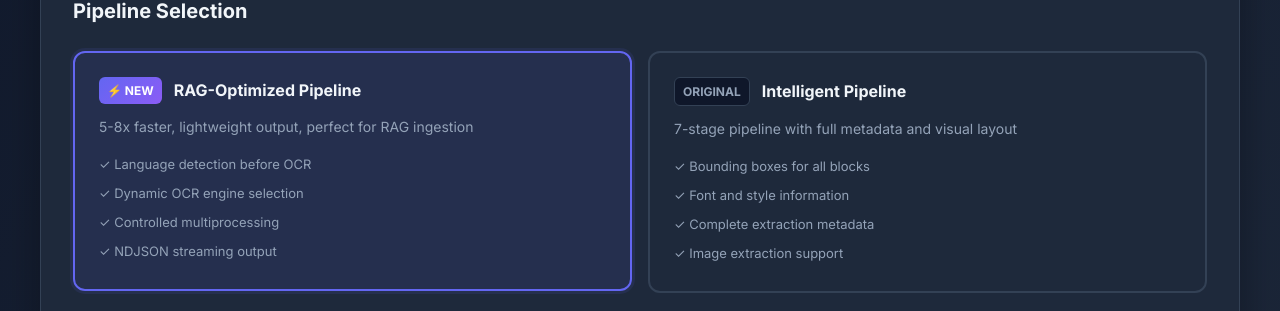
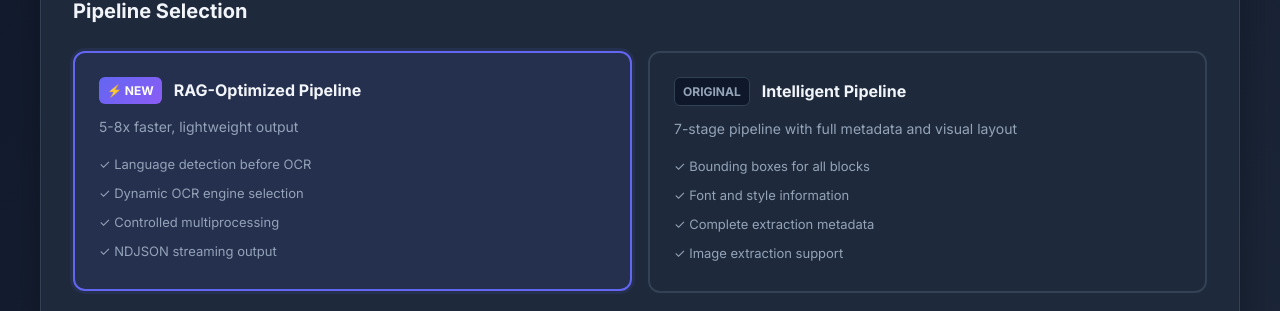
Before and after one commit to AmrMohamedNabih/parasing, a Flask app: page / in a window 1280 px wide. Shown: the part 670-981 px from the top of the page. Run offline with Flask 3, Linux system fonts and the light colour scheme.

Commit message:
index update

```diff
--- a/templates/index.html
+++ b/templates/index.html
@@ -58,7 +58,7 @@
                                     <span class="pipeline-badge rag">⚡ NEW</span>
                                     <strong>RAG-Optimized Pipeline</strong>
                                 </div>
-                                <p>5-8x faster, lightweight output, perfect for RAG ingestion</p>
+                                <p>5-8x faster, lightweight output</p>
                                 <ul class="pipeline-features">
                                     <li>✓ Language detection before OCR</li>
                                     <li>✓ Dynamic OCR engine selection</li>
```
